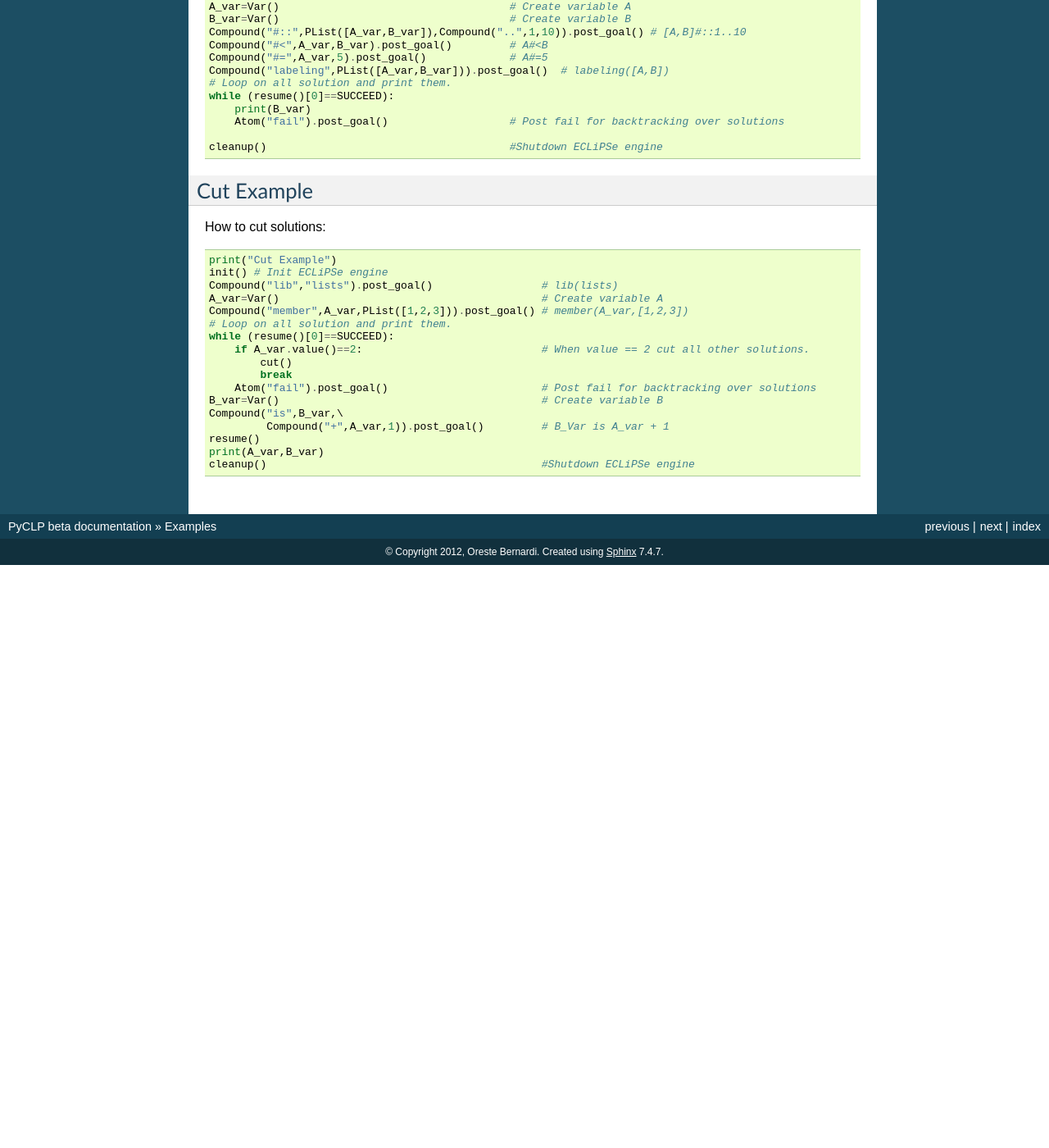
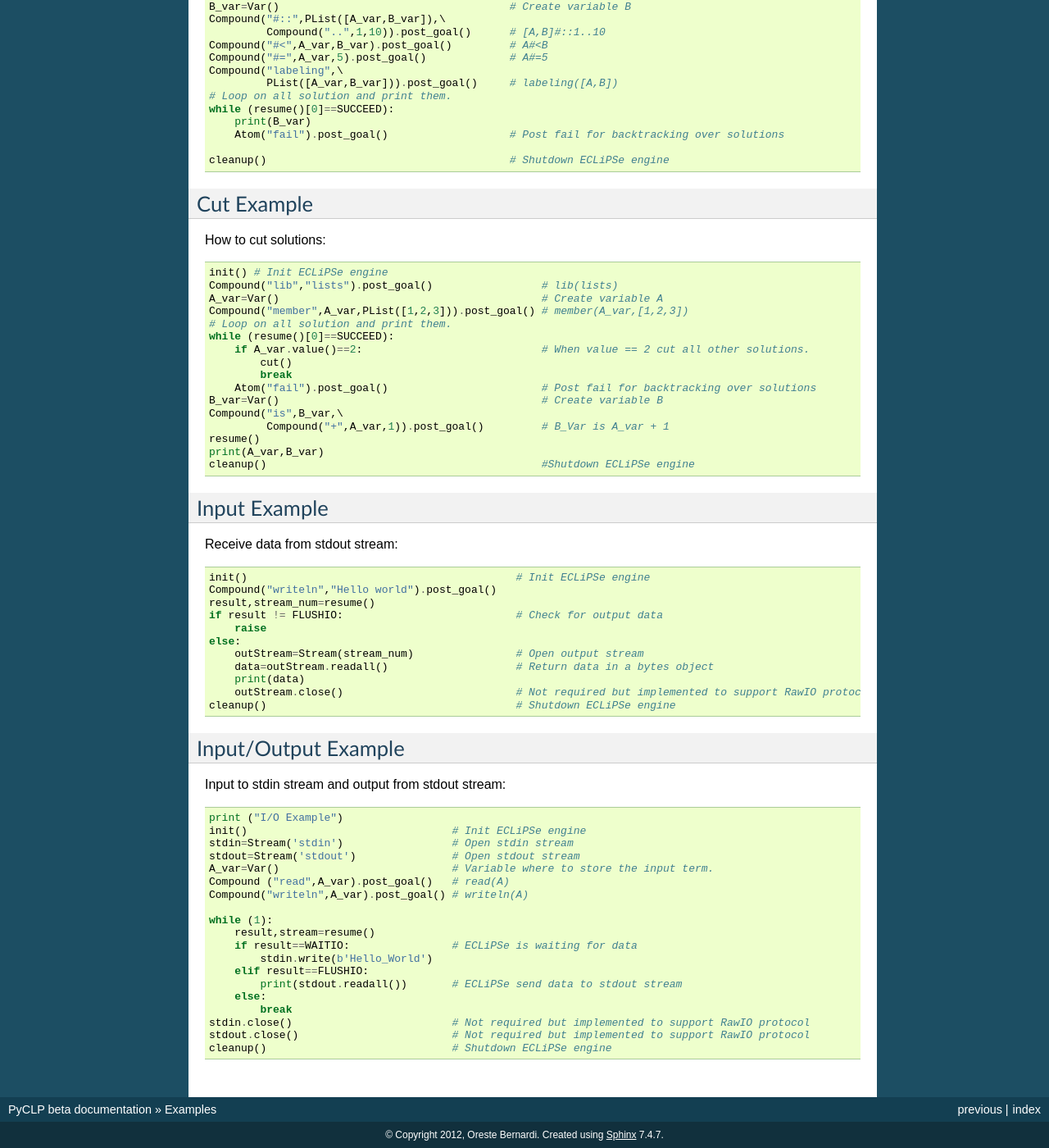
Before and after one commit to BackupTheBerlios/pyclp-svn, a Sphinx documentation site: the page built from trunk/pyclp/doc/examples.rst, in a window 1280 px wide and 1400 px high, scrolled down 641 px. Shown: the whole window at 82% size. Built offline with Sphinx 7.4.7, drawn with Linux system fonts in a browser that asks for light colours; before the commit the page ends 1330 px from its top, so only the background shows below that; some of the changed text lies outside the part shown.

Commit message:
Updated documentation

```diff
--- a/trunk/pyclp/doc/examples.rst
+++ b/trunk/pyclp/doc/examples.rst
@@ -14,7 +14,7 @@ A simple example of unification::
    my_goal=Compound("=",myVar,1) #Create goal
    my_goal.post_goal()                 #Post goal
    result,dummy =resume()        #Resume execution
-                                       #of ECLiPSe engine
+                                 #of ECLiPSe engine
    if result != SUCCEED:
      raise
    print(myVar.value +1)               #myVar.value get the Var value back.
@@ -51,7 +52,6 @@ Cut Example
 
 How to cut solutions::
 
-    print("Cut Example")
     init() # Init ECLiPSe engine
     Compound("lib","lists").post_goal()                 # lib(lists)
     A_var=Var()                                         # Create variable A
@@ -68,3 +68,46 @@ How to cut solutions::
     resume()
     print(A_var,B_var)
     cleanup()                                           #Shutdown ECLiPSe engine
+
+
+Input Example
+*************
+
+Receive data from stdout stream::
+
+    init()                                          # Init ECLiPSe engine
+    Compound("writeln","Hello world").post_goal()
+    result,stream_num=resume()
+    if result != FLUSHIO:                           # Check for output data
+        raise
+    else:
+        outStream=Stream(stream_num)                # Open output stream
+        data=outStream.readall()                    # Return data in a bytes object
+        print(data)
+        outStream.close()                           # Not required but implemented to support RawIO protocol
+    cleanup()                                       # Shutdown ECLiPSe engine
+
+Input/Output Example
+********************
+
+Input to stdin stream and output from stdout stream::
+
+    print ("I/O Example")
+    init()                                # Init ECLiPSe engine
+    stdin=Stream('stdin')                 # Open stdin stream
+    stdout=Stream('stdout')               # Open stdout stream
+    A_var=Var()                           # Variable where to store the input term.
+    Compound ("read",A_var).post_goal()   # read(A)
+    Compound("writeln",A_var).post_goal() # writeln(A)
+
+    while (1):
+        result,stream=resume()
+        if result==WAITIO:                # ECLiPSe is waiting for data
+            stdin.write(b'Hello_World')
+        elif result==FLUSHIO:
+            print(stdout.readall())       # ECLiPSe send data to stdout stream
+        else:
+            break
+    stdin.close()                         # Not required but implemented to support RawIO protocol
+    stdout.close()                        # Not required but implemented to support RawIO protocol
+    cleanup()                             # Shutdown ECLiPSe engine
--- a/trunk/pyclp/doc/index.rst
+++ b/trunk/pyclp/doc/index.rst
@@ -12,9 +12,13 @@ Contents:
    :maxdepth: 4
 
    introduction
+
    installation
+
+   pyclp
+
    examples
-   pyclp
+
 
 
 
--- a/trunk/pyclp/doc/installation.rst
+++ b/trunk/pyclp/doc/installation.rst
@@ -40,3 +40,9 @@ Regression test
 .. code-block:: bash
 
    python test.py
+
+
+Windows
+*******
+
+TODO
--- a/trunk/pyclp/doc/introduction.rst
+++ b/trunk/pyclp/doc/introduction.rst
@@ -20,3 +20,9 @@ the python object and teh corrispondent ECLiPSe object have the same *lifetime*.
 
 Moreover, in the definition of the API I tried to take advantage of a common propety of python and
 ECLiPSe: both are weak typed languages.
+
+
+Next steps
+**********
+
+Release installers for Windows platform
```
Also changed, not shown: other parts of trunk/pyclp/doc/examples.rst (+6 -5 lines).
